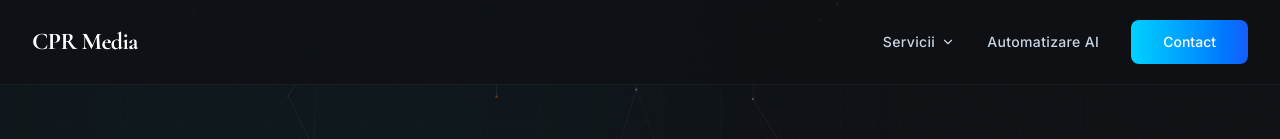
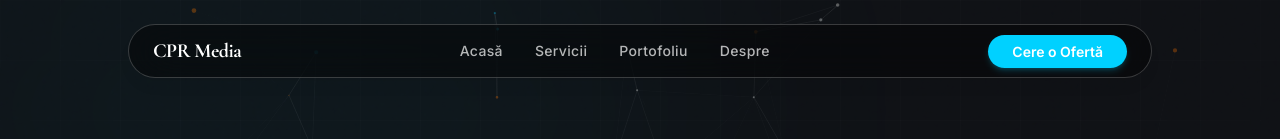
Before and after one commit to ciprianalexandru450-afk/PFA, a React (Vite) app: page / in a window 1280 px wide. Shown: the top 139 px of the page. Built offline with nearby package versions, Linux system fonts and the light colour scheme.

Commit message:
feat(header): Add mobile menu toggle
Introduces a mobile menu toggle button (Menu and X icons) to the header component. This allows users to open and close a navigation menu on smaller screens, improving mobile usability. The dropdown logic has been refactored to manage the mobile menu state.

```diff
--- a/src/App.tsx
+++ b/src/App.tsx
@@ -1,7 +1,7 @@
 import React, { useState, useEffect, useRef } from 'react';
 import { motion, AnimatePresence } from 'motion/react';
 import emailjs from '@emailjs/browser';
-import { ChevronDown, Facebook, Instagram, Linkedin, ArrowLeft, Target, TrendingUp, Filter, Zap, BrainCircuit, Annoyed, BarChart, Globe, ClipboardCheck, Sparkles, Camera, LayoutGrid, Share2, Palette, Gauge, Smartphone, Bot, MessageSquare, BarChart3, Lightbulb, MapPin, Mail, Phone, Building2, FileText, Folder } from 'lucide-react';
+import { Menu, X, ChevronDown, Facebook, Instagram, Linkedin, ArrowLeft, Target, TrendingUp, Filter, Zap, BrainCircuit, Annoyed, BarChart, Globe, ClipboardCheck, Sparkles, Camera, LayoutGrid, Share2, Palette, Gauge, Smartphone, Bot, MessageSquare, BarChart3, Lightbulb, MapPin, Mail, Phone, Building2, FileText, Folder } from 'lucide-react';
 
 // Initialize EmailJS with your Public Key
 // Replace 'YOUR_PUBLIC_KEY' with your actual EmailJS Public Key
@@ -211,21 +211,11 @@ const useScrollReveal = (view: string) => {
 
 // --- Component: Header --- //
 const Header = ({ setView, currentView }: { setView: (view: string) => void, currentView: string }) => {
-  const [isDropdownOpen, setIsDropdownOpen] = useState(false);
-  const dropdownRef = useRef<HTMLDivElement>(null);
-
-  useEffect(() => {
-    const handleClickOutside = (event: MouseEvent) => {
-      if (dropdownRef.current && !dropdownRef.current.contains(event.target as Node)) {
-        setIsDropdownOpen(false);
-      }
-    };
-    document.addEventListener("mousedown", handleClickOutside);
-    return () => document.removeEventListener("mousedown", handleClickOutside);
-  }, []);
+  const [isMenuOpen, setIsMenuOpen] = useState(false);
 
   const handleAnchorClick = (e: React.MouseEvent, target: string) => {
     e.preventDefault();
+    setIsMenuOpen(false);
     if (currentView !== 'home') {
       setView('home');
       setTimeout(() => {
@@ -238,65 +228,93 @@ const Header = ({ setView, currentView }: { setView: (view: string) => void, cur
     }
   };
 
+  const navLinks = [
+    { name: 'Acasă', target: 'hero', action: () => { if (currentView === 'home') window.scrollTo({ top: 0, behavior: 'smooth' }); else setView('home'); setIsMenuOpen(false); } },
+    { name: 'Servicii', target: 'about' },
+    { name: 'Portofoliu', target: 'about' },
+    { name: 'Despre', target: 'about' },
+  ];
+
   return (
-    <header className="px-4 py-4 md:px-8 md:py-5 border-b border-white/5 bg-brand-bg/70 backdrop-blur-xl sticky top-0 z-50 transition-all duration-300">
-      <div className="max-w-7xl mx-auto flex justify-between items-center">
-        <motion.h2
-          whileHover={{ scale: 1.02 }}
-          className="font-serif text-2xl font-bold cursor-pointer text-white tracking-tight"
+    <header className="fixed top-6 left-1/2 -translate-x-1/2 z-50 w-[90%] max-w-5xl">
+      <nav className="bg-black/40 backdrop-blur-xl border border-white/20 rounded-full px-6 py-3 flex justify-between items-center shadow-lg shadow-black/5 transition-all duration-300">
+        {/* Logo */}
+        <div
+          className="font-serif text-xl font-bold cursor-pointer text-white tracking-tight"
           onClick={() => {
-            if (currentView === 'home') {
-              window.scrollTo({ top: 0, behavior: 'smooth' });
-            } else {
-              setView('home');
-            }
+            if (currentView === 'home') window.scrollTo({ top: 0, behavior: 'smooth' });
+            else setView('home');
           }}
         >
           CPR Media
-        </motion.h2>
-        <nav className="flex items-center space-x-8">
-          <div className="relative" ref={dropdownRef}>
-            <button
-              onClick={() => setIsDropdownOpen(!isDropdownOpen)}
-              className="flex items-center space-x-1.5 text-slate-300 hover:text-brand-accent transition-colors focus:outline-none text-sm font-medium tracking-wide"
+        </div>
+
+        {/* Desktop Navigation */}
+        <div className="hidden md:flex items-center space-x-8">
+          {navLinks.map((link) => (
+            <a
+              key={link.name}
+              href={`#${link.target}`}
+              onClick={(e) => link.action ? link.action() : handleAnchorClick(e, link.target)}
+              className="text-sm font-medium text-white/70 hover:text-white transition-all duration-200 tracking-wide"
             >
-              <span>Servicii</span>
-              <ChevronDown size={14} className={`transition-transform duration-300 ${isDropdownOpen ? 'rotate-180' : ''}`} />
-            </button>
-            <AnimatePresence>
-              {isDropdownOpen && (
-                <motion.div
-                  initial={{ opacity: 0, y: 10, scale: 0.95 }}
-                  animate={{ opacity: 1, y: 0, scale: 1 }}
-                  exit={{ opacity: 0, y: 10, scale: 0.95 }}
-                  transition={{ duration: 0.2 }}
-                  className="absolute top-full right-0 mt-4 w-56 glass-panel rounded-xl overflow-hidden z-50"
-                >
-                  <div className="py-2">
-                    <a href="#" onClick={(e) => { e.preventDefault(); setView('ads'); setIsDropdownOpen(false); }} className="block px-5 py-3 text-sm text-slate-300 hover:bg-white/10 hover:text-brand-accent transition-colors">Ads Manager</a>
-                    <a href="#" onClick={(e) => { e.preventDefault(); setView('social'); setIsDropdownOpen(false); }} className="block px-5 py-3 text-sm text-slate-300 hover:bg-white/10 hover:text-brand-accent transition-colors">Social Media</a>
-                    <a href="#" onClick={(e) => { e.preventDefault(); setView('website'); setIsDropdownOpen(false); }} className="block px-5 py-3 text-sm text-slate-300 hover:bg-white/10 hover:text-brand-accent transition-colors">Creare Website</a>
-                  </div>
-                </motion.div>
-              )}
-            </AnimatePresence>
-          </div>
-          <a
-            href="#ai-automation"
-            onClick={(e) => handleAnchorClick(e, 'ai-automation')}
-            className="text-slate-300 hover:text-brand-accent transition-colors text-sm font-medium tracking-wide"
-          >
-            Automatizare AI
-          </a>
+              {link.name}
+            </a>
+          ))}
+        </div>
+
+        {/* Desktop CTA */}
+        <div className="hidden md:block">
           <a
             href="#contact"
             onClick={(e) => handleAnchorClick(e, 'contact')}
-            className="btn-premium text-sm"
+            className="bg-brand-accent text-white text-sm font-semibold px-6 py-2 rounded-full hover:bg-brand-accent/90 transition-all duration-300 shadow-md shadow-brand-accent/20"
           >
-            Contact
+            Cere o Ofertă
           </a>
-        </nav>
-      </div>
+        </div>
+
+        {/* Mobile Menu Toggle */}
+        <button
+          className="md:hidden text-white/80 hover:text-white transition-colors"
+          onClick={() => setIsMenuOpen(!isMenuOpen)}
+        >
+          {isMenuOpen ? <X size={24} /> : <Menu size={24} />}
+        </button>
+      </nav>
+
+      {/* Mobile Menu Overlay */}
+      <AnimatePresence>
+        {isMenuOpen && (
+          <motion.div
+            initial={{ opacity: 0, y: -20, scale: 0.95 }}
+            animate={{ opacity: 1, y: 0, scale: 1 }}
+            exit={{ opacity: 0, y: -20, scale: 0.95 }}
+            transition={{ duration: 0.2, ease: "easeOut" }}
+            className="absolute top-full left-0 right-0 mt-4 p-6 bg-black/60 backdrop-blur-2xl border border-white/10 rounded-3xl shadow-2xl z-40 md:hidden"
+          >
+            <div className="flex flex-col space-y-6">
+              {navLinks.map((link) => (
+                <a
+                  key={link.name}
+                  href={`#${link.target}`}
+                  onClick={(e) => link.action ? link.action() : handleAnchorClick(e, link.target)}
+                  className="text-lg font-medium text-white/80 hover:text-brand-accent transition-colors"
+                >
+                  {link.name}
+                </a>
+              ))}
+              <a
+                href="#contact"
+                onClick={(e) => handleAnchorClick(e, 'contact')}
+                className="bg-brand-accent text-white text-center py-4 rounded-2xl font-bold shadow-lg shadow-brand-accent/20"
+              >
+                Cere o Ofertă
+              </a>
+            </div>
+          </motion.div>
+        )}
+      </AnimatePresence>
     </header>
   );
 };
```
